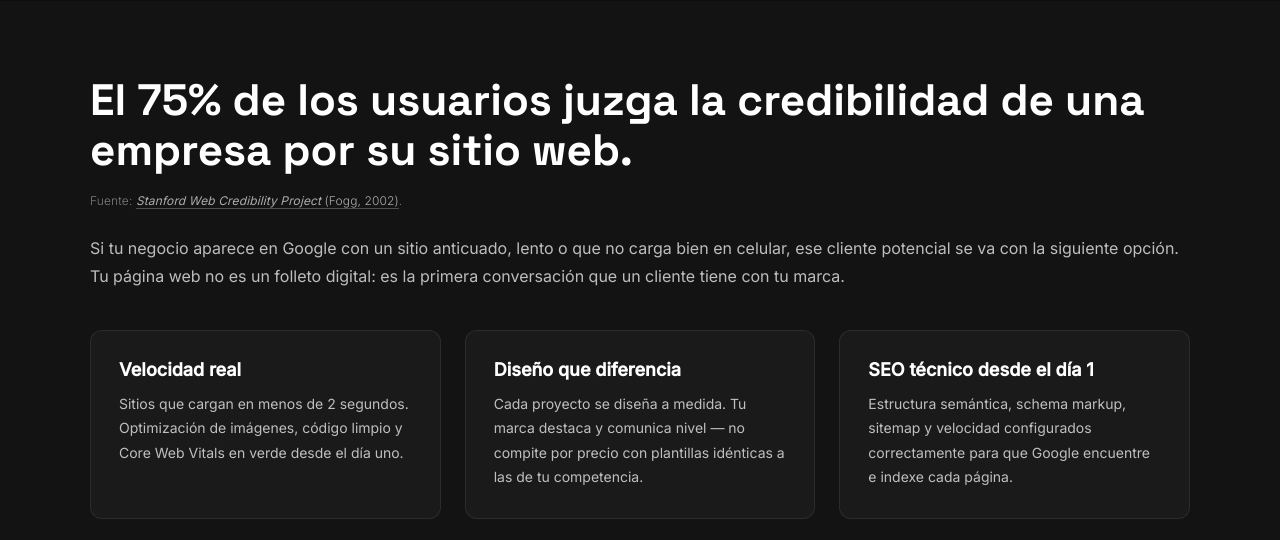
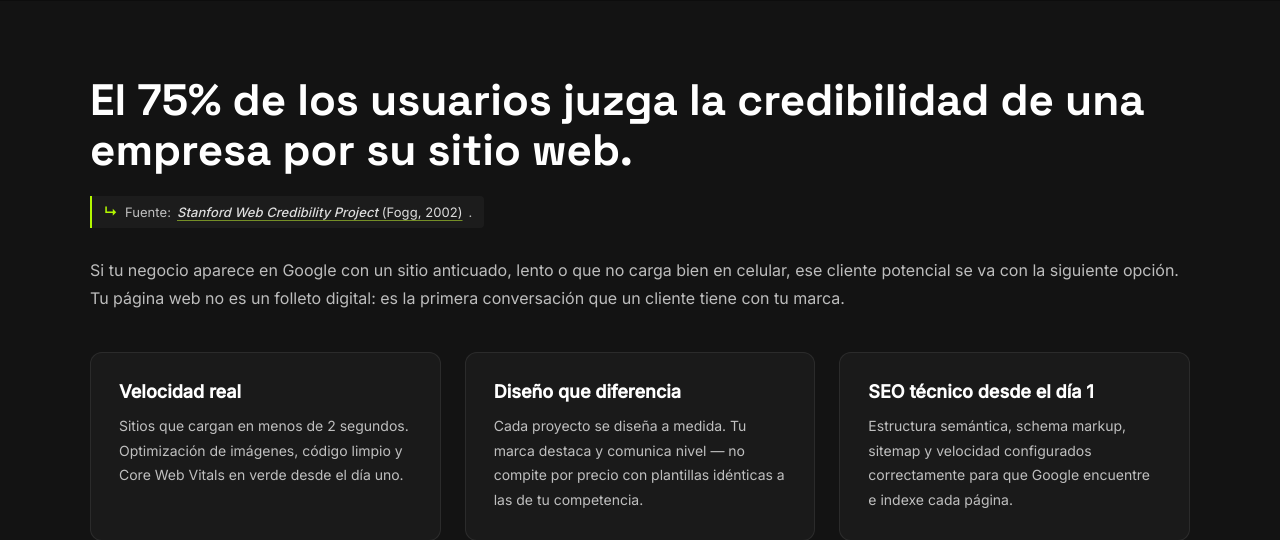
Before and after one commit to carlosluqueancona/cerostudio_site, a PHP site: page /servicios/desarrollo-web/ in a window 1280 px wide. Shown: the part 799-1339 px from the top of the page. Run offline with PHP 8.4, Linux system fonts and the light colour scheme.

Commit message:
fix(seo): citas más visibles + 404 con logo vertical 2x
Feedback Phase 1 preview:
- Citas Stanford/Google eran demasiado discretas (opacity .45, font 12px)
  → no se notaban. Ahora con border-left lime + bg sutil + flecha "↳",
  opacity .72, font 13px. Sigue sin competir con el H2 pero ahora es
  visible como bloque de "fuente verificada".
- 404.html: cambia logo de Horizontal (3313×846) a vertical/stacked
  Cero_Studio_AI.svg (1434×742), height 36px → 72px (2×).

Co-Authored-By: Claude Opus 4.7 <noreply@anthropic.com>

```diff
--- a/404.html
+++ b/404.html
@@ -24,7 +24,7 @@
     img{display:block;max-width:100%}
     .err-wrap{min-height:100vh;display:flex;align-items:center;justify-content:center;padding:60px 24px;text-align:center}
     .err-inner{max-width:580px}
-    .err-logo{display:block;height:36px;width:auto;margin:0 auto 64px;opacity:.85}
+    .err-logo{display:block;height:72px;width:auto;margin:0 auto 64px;opacity:.85}
     .err-code{font-family:'Space Grotesk',sans-serif;font-size:clamp(96px,18vw,200px);font-weight:700;letter-spacing:-.04em;line-height:.9;margin:0 0 24px;color:#fff}
     .err-title{font-family:'Space Grotesk',sans-serif;font-size:clamp(24px,4vw,38px);font-weight:600;margin:0 0 16px;letter-spacing:-.02em;color:#fff}
     .err-desc{font-size:16px;line-height:1.65;opacity:.7;margin:0 0 40px}
@@ -40,7 +40,7 @@
 <body>
   <main class="err-wrap">
     <div class="err-inner">
-      <a href="/" aria-label="Cero Studio — Inicio"><img src="/images/svg/Cero_Studio_AI_Horizontal.svg" alt="Cero Studio" class="err-logo"></a>
+      <a href="/" aria-label="Cero Studio — Inicio"><img src="/images/svg/Cero_Studio_AI.svg" alt="Cero Studio" class="err-logo" width="1434" height="742"></a>
       <h1 class="err-code">404</h1>
       <p class="err-title">Esta página no existe.</p>
       <p class="err-desc">El enlace está roto, la URL cambió, o esto nunca fue una página. Vuelve al inicio o explora nuestros servicios.</p>
--- a/css/servicios.css
+++ b/css/servicios.css
@@ -80,22 +80,35 @@
   margin: 0 0 16px;
 }
 .lp-cite {
-  font-size: 12px !important;
-  font-weight: 300;
-  color: rgba(255,255,255,.45) !important;
-  margin: -8px 0 24px !important;
-  line-height: 1.5 !important;
-  letter-spacing: .01em;
+  font-size: 13px !important;
+  font-weight: 400;
+  color: rgba(255,255,255,.72) !important;
+  margin: -4px 0 28px !important;
+  line-height: 1.55 !important;
+  letter-spacing: .005em;
+  display: inline-flex;
+  align-items: baseline;
+  gap: 6px;
+  padding: 6px 12px;
+  background: rgba(255,255,255,.04);
+  border-left: 2px solid var(--lime, #ceff33);
+  border-radius: 0 4px 4px 0;
+}
+.lp-cite::before {
+  content: '↳';
+  color: var(--lime, #ceff33);
+  font-weight: 600;
+  margin-right: 2px;
 }
 .lp-cite a {
-  color: rgba(255,255,255,.65);
+  color: rgba(255,255,255,.85);
   text-decoration: underline;
-  text-decoration-color: rgba(255,255,255,.25);
+  text-decoration-color: rgba(206,255,51,.5);
   text-underline-offset: 3px;
   transition: color .2s, text-decoration-color .2s;
 }
 .lp-cite a:hover { color: var(--lime, #ceff33); text-decoration-color: currentColor; }
-.lp-cite cite { font-style: italic; font-weight: 400; }
+.lp-cite cite { font-style: italic; font-weight: 500; }
 
 /* ── Benefit grid (problem framing / why) ────────────────────────────────── */
 .benefit-grid {
```
